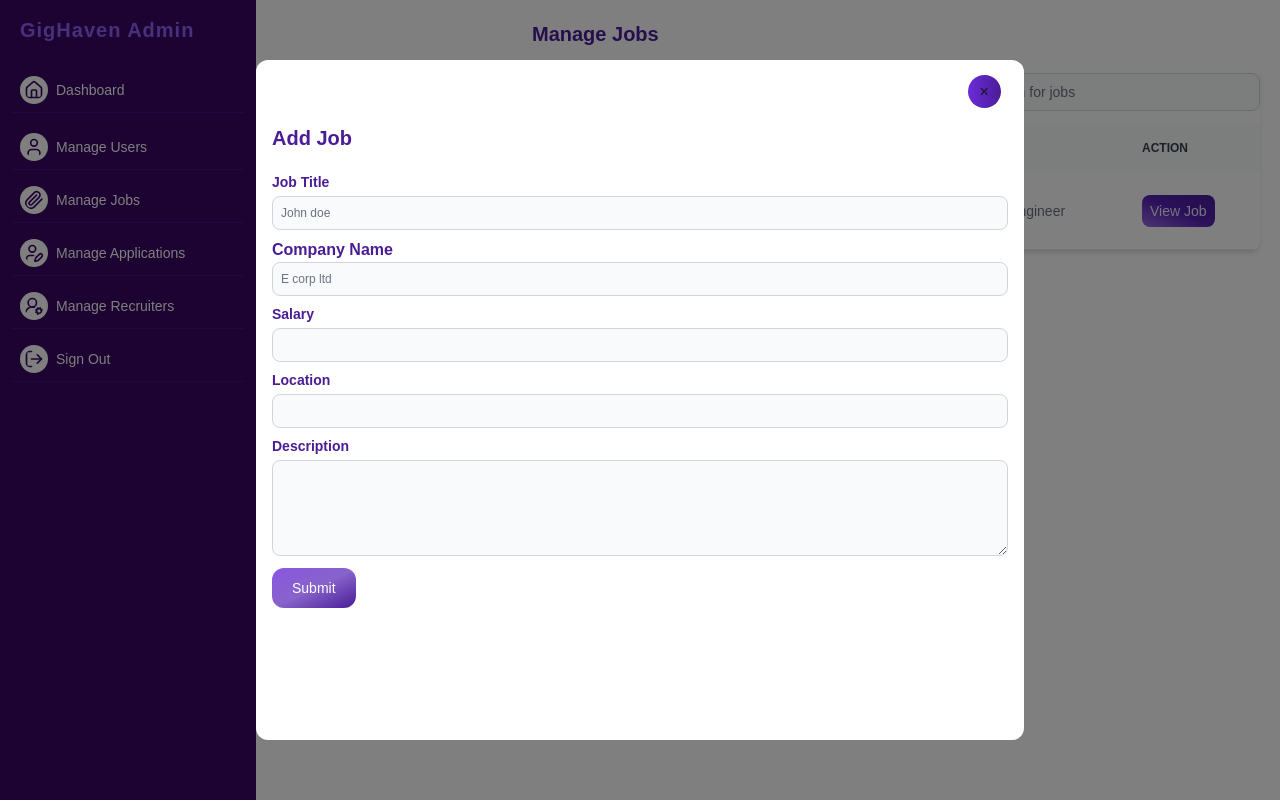
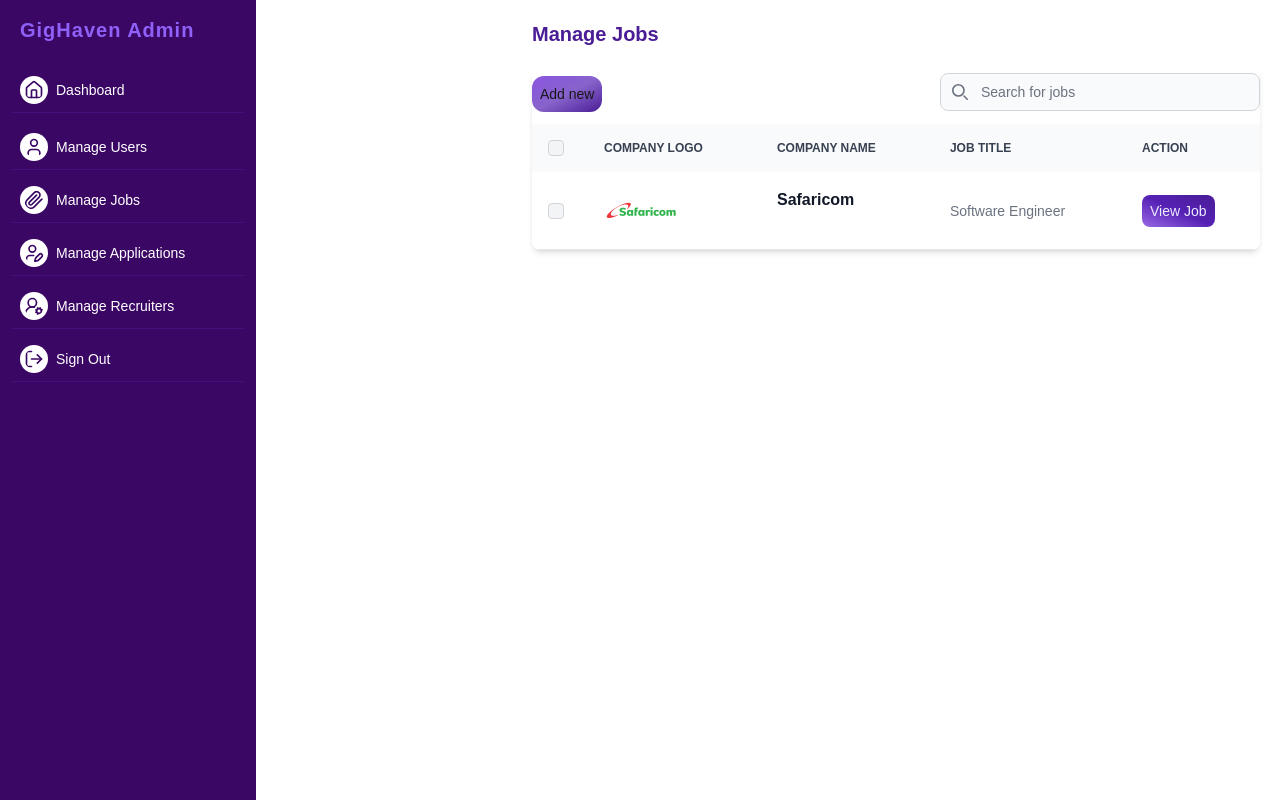
Before and after one commit to astianmuchui/job-finder-app-frontend, a Next.js app: page /admin/jobs in a window 1280 px wide. Built offline with nearby package versions, Linux system fonts and the light colour scheme.

Commit message:
Refactor layout and modal component

```diff
--- a/src/app/admin/layout.tsx
+++ b/src/app/admin/layout.tsx
@@ -30,39 +30,39 @@ export default function RootLayout({
             <h1 className="text-purple-500 font-bold tracking-wider mb-6 ml-2 text-xl">GigHaven Admin</h1>
             <ul className="space-y-2 font-medium">
               <li className="border-b border-b-purple-900/50 mb-3">
-                <Link href="#" className="flex items-center p-2 text-white rounded-lg dark:text-white hover:bg-purple-900 text-sm font-medium">
+                <Link href="/admin/" className="flex items-center p-2 text-white rounded-lg dark:text-white hover:bg-purple-900 text-sm font-medium">
                   <HomeIcon className="text-purple-950 mr-2  bg-white box-content p-1 h-5 w-5 object-cover rounded-full" size={60} strokeWidth={2}></HomeIcon>
                   Dashboard
                 </Link>
               </li>
               <li className="border-b border-b-purple-900/50 mb-3 ">
-              <Link href="#" className="flex items-center p-2 text-white rounded-lg dark:text-white hover:bg-purple-900 text-sm font-medium">
+              <Link href="/admin/users" className="flex items-center p-2 text-white rounded-lg dark:text-white hover:bg-purple-900 text-sm font-medium">
                   <UserIcon className="text-purple-950 mr-2  bg-white box-content p-1 h-5 w-5 object-cover rounded-full" size={60} strokeWidth={2}></UserIcon>
                   Manage Users
                 </Link>
               </li>
               <li className="border-b border-b-purple-900/50 mb-3 ">
 
-              <Link href="#" className="flex items-center p-2 text-white rounded-lg dark:text-white hover:bg-purple-900 text-sm font-medium">
+              <Link href="/admin/jobs" className="flex items-center p-2 text-white rounded-lg dark:text-white hover:bg-purple-900 text-sm font-medium">
                   <PaperclipIcon className="text-purple-950 mr-2  bg-white box-content p-1 h-5 w-5 object-cover rounded-full" size={60} strokeWidth={2}></PaperclipIcon>
                   Manage Jobs
                 </Link>
               </li>
               <li className="border-b border-b-purple-900/50 mb-3">
-              <Link href="#" className="flex items-center p-2 text-white rounded-lg dark:text-white hover:bg-purple-900 text-sm font-medium">
+              <Link href="/admin/applications" className="flex items-center p-2 text-white rounded-lg dark:text-white hover:bg-purple-900 text-sm font-medium">
                   <UserPen className="text-purple-950 mr-2  bg-white box-content p-1 h-5 w-5 object-cover rounded-full" size={60} strokeWidth={2}></UserPen>
                   Manage Applications
               </Link>
               </li>
               <li className="border-b border-b-purple-900/50 mb-3">
-              <Link href="#" className="flex items-center p-2 text-white rounded-lg dark:text-white hover:bg-purple-900 text-sm font-medium">
+              <Link href="/admin/recruiters" className="flex items-center p-2 text-white rounded-lg dark:text-white hover:bg-purple-900 text-sm font-medium">
                   <UserCog2Icon className="text-purple-950 mr-2  bg-white box-content p-1 h-5 w-5 object-cover rounded-full" size={60} strokeWidth={2}></UserCog2Icon>
                   Manage Recruiters
                 </Link>
               </li>
 
               <li className="border-b border-b-purple-900/50 mb-3">
-              <Link href="#" className="flex items-center p-2 text-white rounded-lg dark:text-white hover:bg-purple-900 text-sm font-medium">
+              <Link href="/admin/logout" className="flex items-center p-2 text-white rounded-lg dark:text-white hover:bg-purple-900 text-sm font-medium">
                   <LogOut className="text-purple-950 mr-2  bg-white box-content p-1 h-5 w-5 object-cover rounded-full" size={60} strokeWidth={2}></LogOut>
                   Sign Out
                 </Link>
--- a/src/components/Modal.tsx
+++ b/src/components/Modal.tsx
@@ -21,10 +21,10 @@ export default function Modal({ children, trigger }: { children: React.ReactNode
     }, [trigger]);
 
     return (
-        <div className="modal fixed  inset-0 w-full h-full  z-50 bg-black/50 flex items-center justify-center" id="modal">
-            <div className="w-[60vw] h-[85vh] bg-white rounded-xl z-50 p-3" id="modal-content">
-                <div className="w-full h-12 p-2">
-                    <span id="closer" className="w-4 ml-[95%] h-4 bg-gradient-to-r from-purple-700 to-purple-900 hover:bg-gradient-to-bl px-3 py-2  cursor-pointer rounded-full"
+        <div className="modal fixed hidden  inset-0 w-full h-full  z-50 bg-black/50 flex items-center justify-center" id="modal">
+            <div className="w-[60vw] h-[90vh] max-h-[95vh] bg-white rounded-xl z-50 px-3 py-1" id="modal-content">
+                <div className="w-full h-12 p-3">
+                    <span id="closer" className="w-4 mt-5 ml-[95%] h-4 bg-gradient-to-r from-purple-700 to-purple-900 hover:bg-gradient-to-bl px-3 py-2  cursor-pointer rounded-full"
                         onClick={() => {
                             const modal = document.querySelector('.modal');
                             if (modal) modal.classList.toggle('hidden');
```
